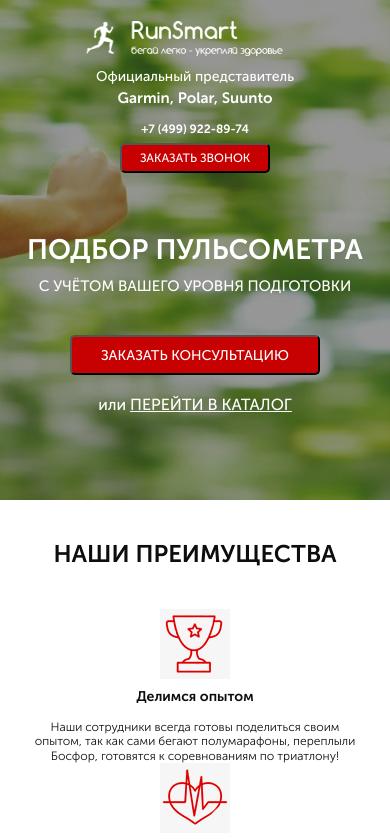
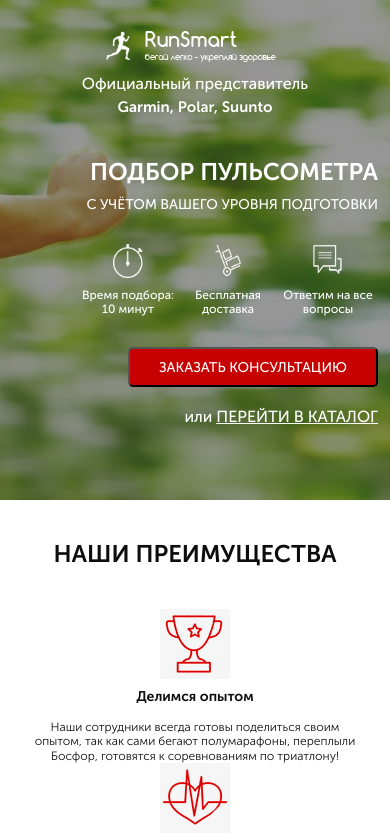
Before and after one commit to Bybls/Puls, a website: page src/index.html in a window 390 px wide. Shown: the top 839 px of the page. Drawn offline with Linux system fonts and the light colour scheme; a web font is replaced by a local one.

Commit message:
correct media

```diff
--- a/src/sass/base/_media.sass
+++ b/src/sass/base/_media.sass
@@ -71,13 +71,19 @@
 @media (max-width:575px)
 
     .container
-        max-width: 450px
+        max-width: 500px
     .header
-        flex-direction: column
+        flex-wrap: wrap
+        align-items: center
         &__logo
-            width: 220px
+            margin: 0 auto
+            margin-top: 10px
+            max-width: 220px
+            img
+                width: 95%
         &__official
-            font-size: 14px
+            /** min-width: 320px **/
+            font-size: 16px
             text-align: center
             margin: 0 auto
             margin-top: 10px
@@ -86,37 +92,45 @@
                 font-size: 15px
                 font-weight: 700
         &__contacts
+            display: none
+            margin: 0 auto
             margin-top: 10px
         &__phone
-            font-size: 12px
+            font-size: 14px
+            &:hover
+                color: #fff
     .promo
         padding-bottom: 20px
         min-height: 500px
         &__header
-            font-size: 28px
-            text-align: justify
+            font-size: 24px
+            text-align: right
         &__subheader
-            font-size: 15px
+            text-align: right
+            font-size: 14px
             margin-top: 10px
         &__wrapper
-            margin-top: 60px
-            align-items: center
+            margin-top: 40px
         &__icons
-            margin-top: 40px
-            display: none
+            margin-top: 30px
+            width: 300px
         &__icon
+            font-size: 12px
             img
                 width: 30px
                 height: 34px
                 margin-bottom: 10px
     .button
-        margin-top: 5px
+        width: 180px
+        height: 35px
         &__main
-            margin-top: 40px
+            margin-top: 30px
             width: 250px
             height: 40px
             font-size: 14px
             padding-top: 3px
+        &__submit
+            width: 100%
     .benefit
         padding-top: 40px
         &__wrapper
@@ -141,7 +155,7 @@
             margin-top: 15px
             font-size: 14px
     .feed-form
-        width: 100%
+        width: 98%
         input
             height: 40px
             margin-bottom: 10px
```
Also changed, not shown: src/css/style.min.css.
